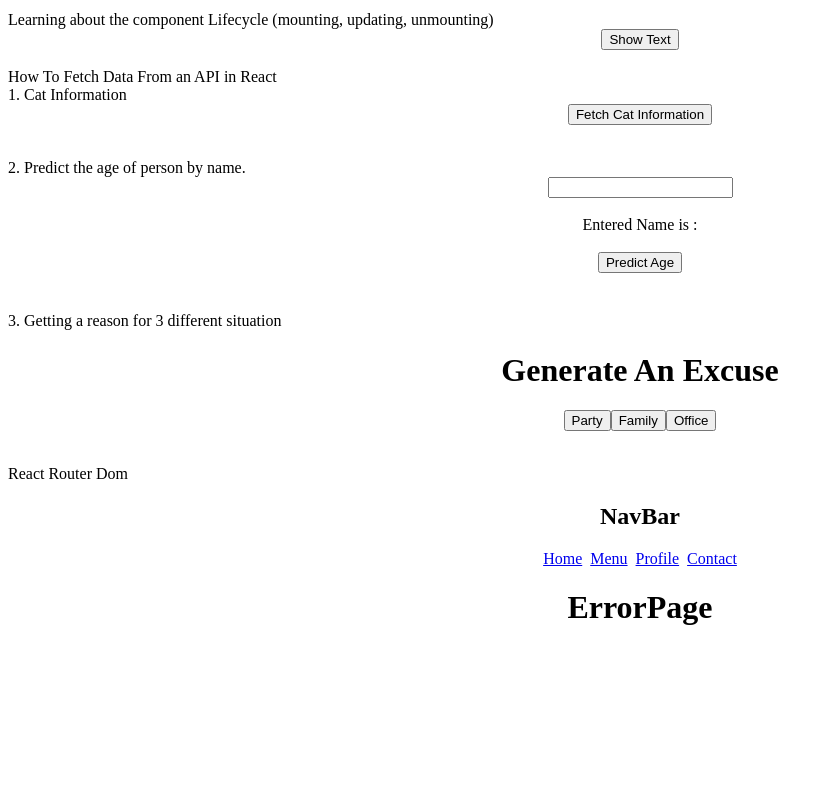
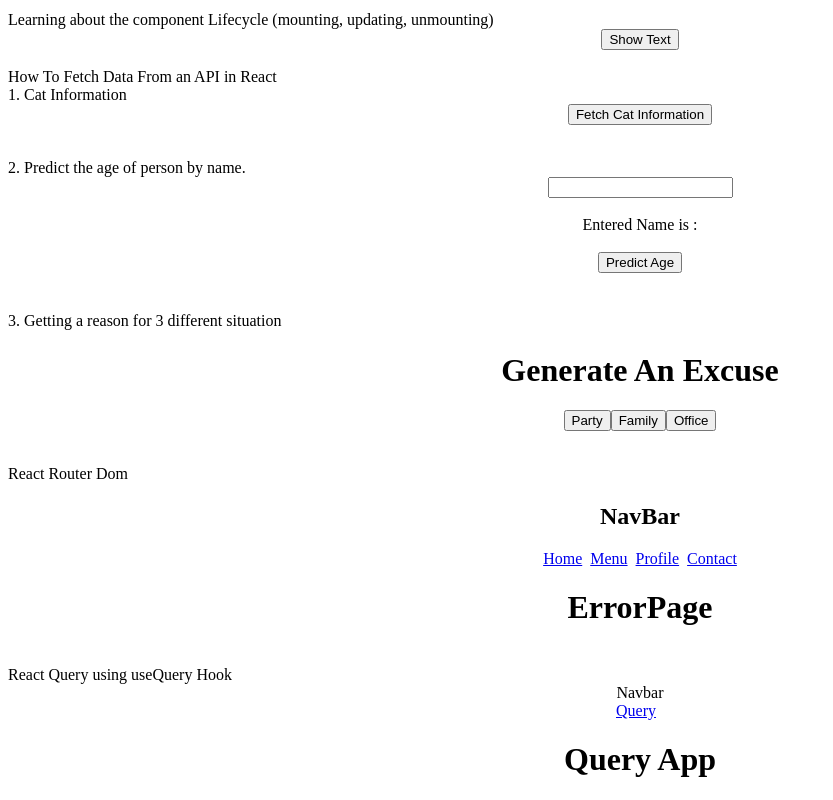
Before and after one commit to aishwaryamensinkai/React-Beginner-Course, a React (Create React App) app: page /query in a window 1280 px wide. Shown: the part 1567-2367 px from the top of the page, without its empty margins (0-833 px from the left). Before the commit the page ends 2215 px from the top, so only its background shows below. Built offline with nearby package versions, Linux system fonts and the light colour scheme; no server answers.

Commit message:
React-Query| How to Properly Fetch Data in React

```diff
--- a/package.json
+++ b/package.json
@@ -3,6 +3,7 @@
   "version": "0.1.0",
   "private": true,
   "dependencies": {
+    "@tanstack/react-query": "^5.22.2",
     "@testing-library/jest-dom": "^5.17.0",
     "@testing-library/react": "^13.4.0",
     "@testing-library/user-event": "^13.5.0",
--- a/src/App.js
+++ b/src/App.js
@@ -4,13 +4,15 @@ import { Planets } from "./Planets";
 import { createContext, useEffect, useState } from "react";
 import { Task } from "./Task";
 import { Text } from "./Text";
-import { BrowserRouter as Router, Route, Routes } from "react-router-dom";
+import { BrowserRouter as Router, Route, Routes, Link } from "react-router-dom";
 import { Home } from "./Pages/Home";
 import { Menu } from "./Pages/Menu";
 import { Contact } from "./Pages/Contact";
 import { ErrorPage } from "./Pages/ErrorPage";
 import { NavBar } from "./Pages/NavBar";
 import { Profile } from "./Pages/Profile";
+import { QueryClient, QueryClientProvider } from "@tanstack/react-query";
+import { QueryApp } from "./Pages/QueryApp";
 // import axios from "axios";
 
 export const AppContext = createContext();
@@ -138,6 +140,8 @@ function App() {
       });
   };
   const [username, setUsername] = useState("Aishwarya");
+
+  const client = new QueryClient();
 
   //return function
   return (
@@ -318,6 +322,20 @@ function App() {
           </Router>
         </AppContext.Provider>
       </div>
+      <br />
+      React Query using useQuery Hook
+      <div className="App">
+        <QueryClientProvider client={client}>
+          <Router>
+            Navbar
+            <br />
+            <Link to="/query">Query</Link> &nbsp;
+            <Routes>
+              <Route path="/query" element={<QueryApp />} />
+            </Routes>
+          </Router>
+        </QueryClientProvider>
+      </div>
     </>
   );
 }
--- /dev/null
+++ b/src/Pages/QueryApp.js
@@ -0,0 +1,4 @@
+import { useQuery } from "@tanstack/react-query";
+export const QueryApp = () => {
+  return <h1>Query App</h1>;
+};
```
Also changed, not shown: 1 other file (tests, documents, lock files or other folders).
